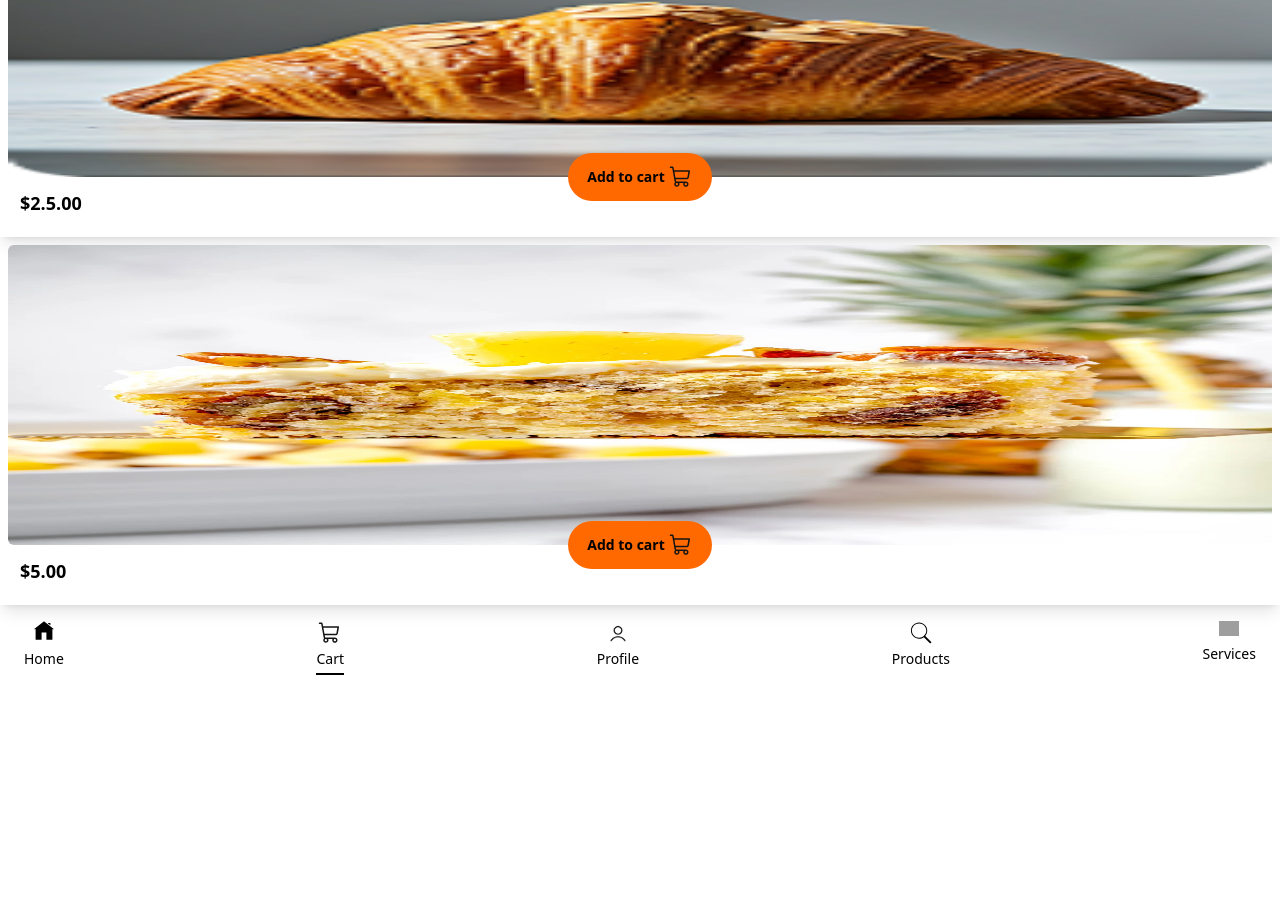
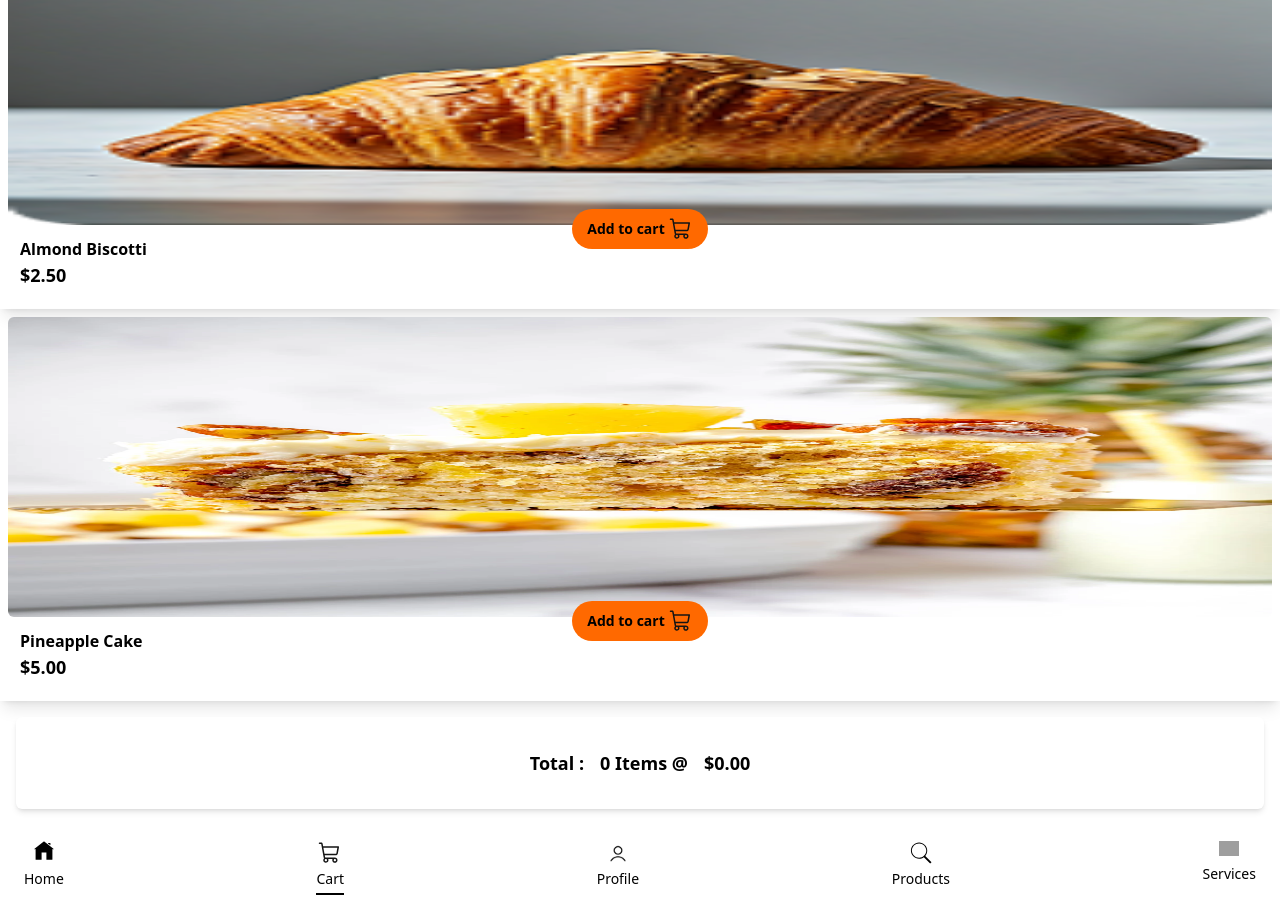
Before and after one commit to Ju-danoo7/ReactBased_Pastries_APP, a React (Vite) app: page /cart in a window 1280 px wide. Shown: the part 947-1858 px from the top of the page. Before the commit the page ends 1638 px from the top, so only its background shows below. Built offline with nearby package versions, Linux system fonts and the light colour scheme; grey boxes are pictures that could not be loaded.

Commit message:
cart update

```diff
--- a/src/assets/components/Layout.jsx
+++ b/src/assets/components/Layout.jsx
@@ -7,7 +7,7 @@ import Footer from './Footer';
 export default function Layout() {
     const [collapseMenu, setCollapseMenu] = useState(true);
     const [emptyCart, setEmptyCart] = useState(true);
-    const [clicked, setClicked] = useState(false);
+    const [value, setValue] = useState(0);
 
     const toggleMenu = () => {
         setCollapseMenu(!collapseMenu);
@@ -38,7 +38,7 @@ export default function Layout() {
                 <NavLink to="." className="font-bold text-lg">
                     Pasteries Delight
                 </NavLink>
-                <NavLink to="cart" className="font-bold">
+                <NavLink to="cart" className="font-bold flex relative">{value > 0 ? <span className='flex items-center justify-center bg-amber-600 p-1 absolute text-xs w-4 h-4 rounded-full -top-2 -left-3'>{value}</span> : null}
                     <img src="./images/cart.svg" alt="cart-icon" aria-label='link to purchase page' />
                 </NavLink>
 
@@ -60,8 +60,8 @@ export default function Layout() {
                         to="services"
                         className={({ isActive }) => isActive ? "font-bold border-b-2 pb-1" : ""}>Services</NavLink>
                 </ul>
-            </div>
-            <Outlet />
+            </div >
+            <Outlet context={[value, setValue]} />
             <Footer />
 
         </>
--- a/src/assets/components/pages/Cart.jsx
+++ b/src/assets/components/pages/Cart.jsx
@@ -1,8 +1,46 @@
-import { useState } from "react"
+import { useEffect, useState } from "react"
 import { featuredPastries } from "../Details";
 import Container from "./Container";
+import { useOutletContext } from "react-router";
 
 export default function Order() {
+    const [cart, setCart] = useState([]);
+    const [itemsInCart, setItemsInCart] = useState(0);
+    const [value, setValue] = useOutletContext()
+
+    function handleAmountChange(id, newAmount) {
+        setCart(prev => ({
+            ...prev,
+            [id]: { ...prev[id], amount: newAmount }
+        }));
+    }
+
+    function handleCartedChange(id, carted) {
+        setCart(prev => ({
+            ...prev,
+            [id]: { ...prev[id], carted, amount: carted ? 1 : 0 }
+        }));
+    }
+    const total = featuredPastries.reduce((sum, pastry) => {
+        const item = cart[pastry.id];
+        return sum + (item?.amount || 0) * pastry.price;
+    }, 0);
+
+    const selectedItems = featuredPastries.map(
+        item => cart[item.id] ?
+            <div className="flex rounded-md justify-between items-center px-4 w-full text-md" key={item.id}>
+                <p className="font-semibold">{item.name}</p>
+                <div className="flex items-center gap-2">
+                    <p className="text-sm font-semibold"><span className="">{cart[item.id].amount} &times;</span> ${(item.price).toLocaleString("en", { minimumFractionDigits: 2 })}</p>
+                    <p className="text-md font-bold">{(cart[item.id].amount * item.price).toLocaleString("en", { minimumFractionDigits: 2 })}</p>
+                </div>
+            </div> : null
+    );
+    const itemsInCartArr = Object.entries(cart).map(([id, item]) => item.amount)
+    const cartItemsnum = itemsInCartArr.reduce((acc, amount) => acc + amount, 0);
+    useEffect(() => {
+        setValue(cartItemsnum);
+    }, [cartItemsnum])
 
     return (
         <>
@@ -11,25 +49,25 @@ export default function Order() {
                 key={pastry.id}
                 image={pastry.image}
                 price={pastry.price}
+                name={pastry.name}
                 id={pastry.id}
-            />)
-            }
-            {featuredPastries.map(pastry => {
-            })
-            }
+                amount={cart[pastry.id]?.amount || 0}
+                carted={cart[pastry.id]?.carted || false}
+                onAmountChange={handleAmountChange}
+                onCartedChange={handleCartedChange}
+            />)}
 
+            <div className="m-4 bg-white shadow-md p-4 rounded-md flex flex-col gap-2">
+                {selectedItems}
+                <div className="p-4 flex flex-col gap-2 mx-auto">
+                    <div className="flex justify-center gap-4 text-lg">
+                        <p className="font-semibold">Total :</p>
+                        <span className="font-semibold">{cartItemsnum} Items @</span>
+                        <span className="font-bold">${total.toLocaleString("en", { minimumFractionDigits: 2 })}</span>
+                    </div>
+                </div>
+            </div>
 
         </>
     )
 }
-// {
-//     carted && <div className="p-4 flex flex-col gap-2 w-64 mx-auto">
-//         <div className="flex justify-between text-sm">
-//             <p className="font-semibold">Pasties</p>
-//             <span className="flex gap-2">
-//                 <span className="">Amount:</span>
-//                 <span className=" font-bold">Total: ${amount * 3}.00</span>
-//             </span>
-//         </div>
-//     </div>
-// }
--- a/src/assets/components/pages/Container.jsx
+++ b/src/assets/components/pages/Container.jsx
@@ -1,18 +1,16 @@
-import { useEffect, useState } from "react";
 
 export default function Container(props) {
-    const [carted, setCarted] = useState(false);
-    const [amount, setAmount] = useState(0);
-    const [arr, setArr] = useState([]);
 
-    useEffect(() => {
 
-    }, [])
     function addAmount() {
-        setAmount(prev => prev + 1);
+        props.onAmountChange(props.id, props.amount + 1);
     }
     function reduceAmount() {
-        (amount > 0) && setAmount(prev => prev - 1);
+        if (props.amount > 1) {
+            props.onAmountChange(props.id, props.amount - 1);
+        } else {
+            props.onCartedChange(props.id, false);
+        }
     }
 
     return (
@@ -21,25 +19,25 @@ export default function Container(props) {
                 <div className="flex w-full justify-center items-center">
                     <div className="relative flex w-full justify-center items-center rounded-sm">
                         <img src={props.image} alt="pastry image" className="w-full h-75 rounded-md" />
-                        {carted ?
-                            <div className="flex justify-between items-center px-4 bg-orange-500 rounded-full h-12 w-36 absolute -bottom-6">
+                        {props.carted ?
+                            <div className="flex justify-between items-center px-4 bg-orange-500 rounded-full h-10 w-34 absolute -bottom-4">
                                 <img onClick={reduceAmount}
                                     src="./images/minus.png" alt="cart-icon" className="w-5" />
                                 <span
-                                    className="text-lg font-bold">{amount}</span>
+                                    className="text-lg font-bold">{props.amount}</span>
                                 <img onClick={addAmount}
                                     src="./images/plus.svg" alt="cart-icon" className="w-5" />
                             </div> :
-                            <div onClick={() => setCarted(!carted)}
-                                className="flex justify-center items-center gap-1 bg-orange-500 rounded-full h-12 w-36 absolute -bottom-6">
+                            <div onClick={() => props.onCartedChange(props.id, true)}
+                                className="flex justify-center items-center gap-1 bg-orange-500 rounded-full h-10 w-34 absolute -bottom-6">
                                 <span className="text-sm font-semibold">Add to cart</span>
                                 <img src="./images/cart.svg" alt="cart-icon" />
                             </div>}
                     </div>
                 </div>
                 <div className=" flex justify-center flex-col p-3">
-                    <h3 className="font-semibold text-sm">{props.name}</h3>
-                    <h3 className="font-bold text-lg">$<span className="">{props.price}</span>.00</h3>
+                    <h3 className="font-bold text-md">{props.name}</h3>
+                    <h3 className="font-bold text-lg">${(props.price).toLocaleString("en", { minimumFractionDigits: 2 })}</h3>
                 </div>
             </div>
         </>
```
